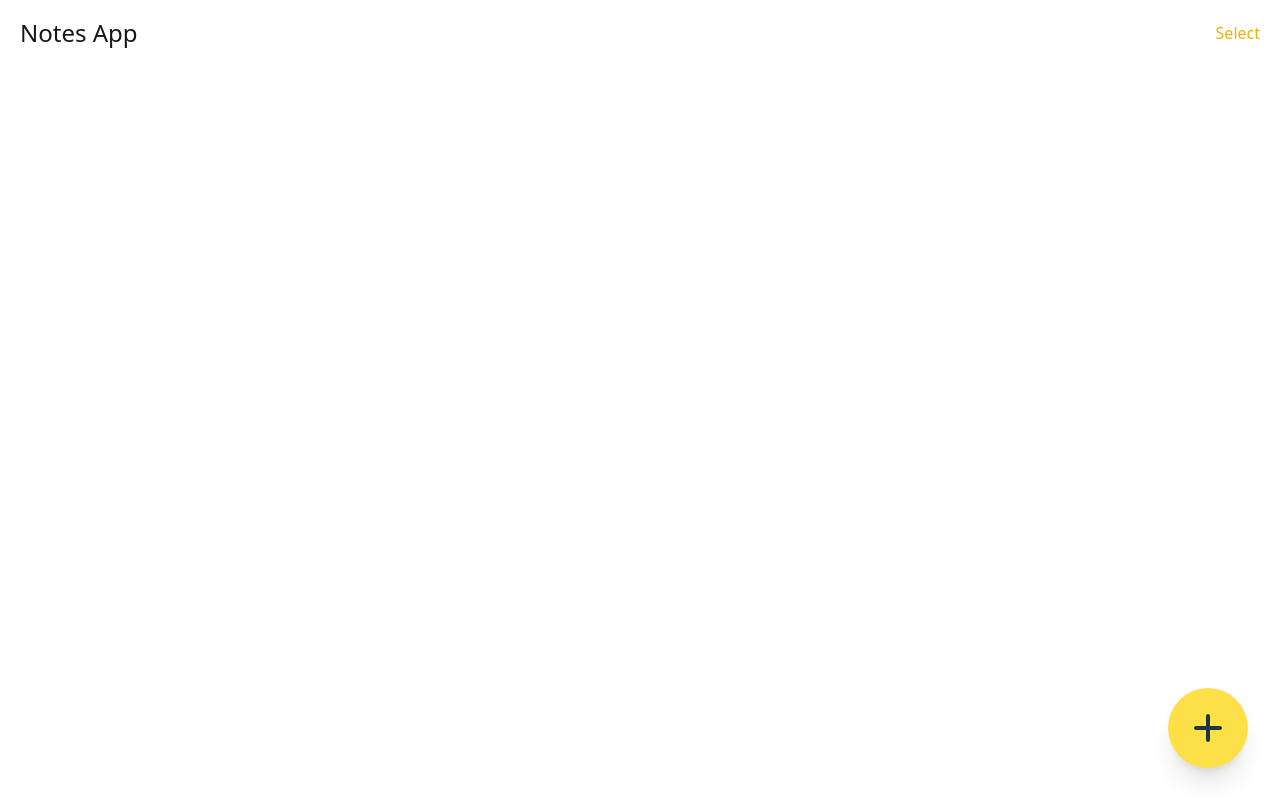
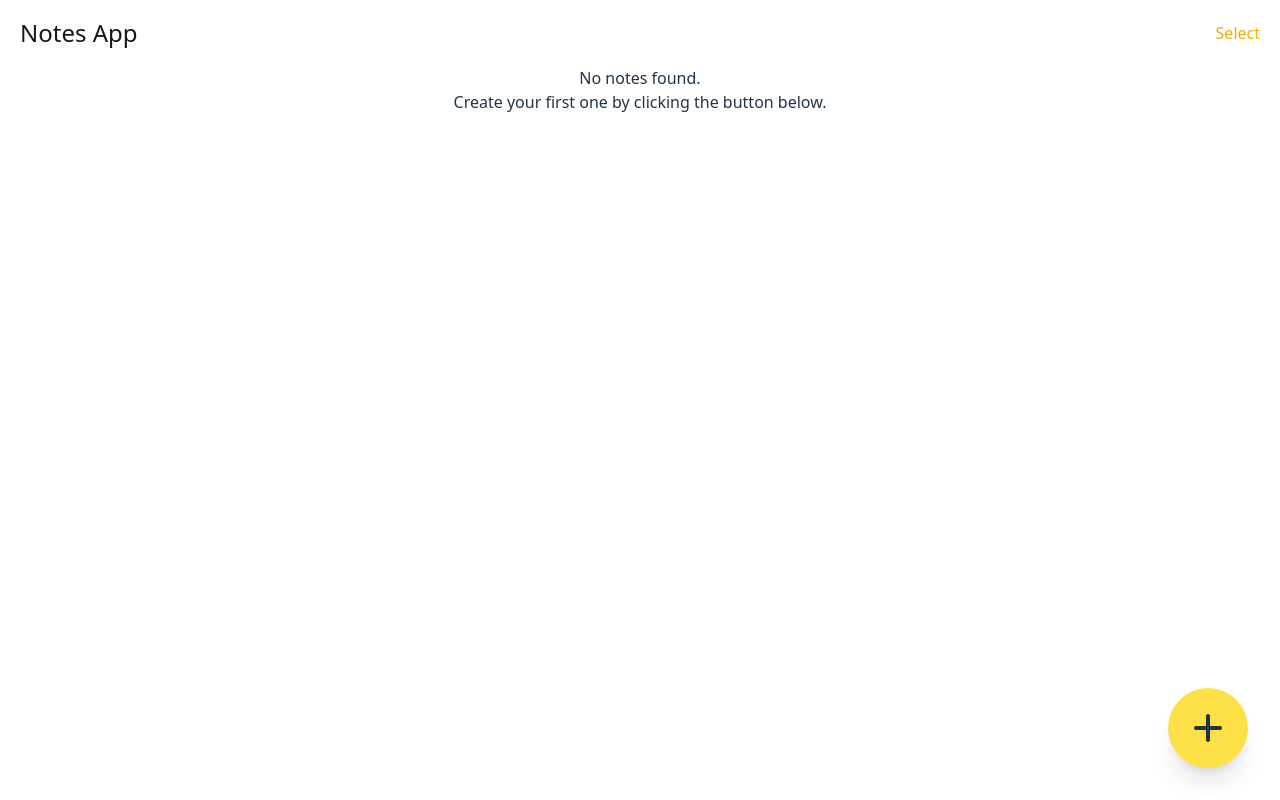
Before and after one commit to arslanninin/notes-app-vue, a Vue app: page / in a window 1280 px wide. Built offline with nearby package versions, Linux system fonts and the light colour scheme.

Commit message:
feat(ui): show empty state message when no notes exist

```diff
--- a/src/components/NoteList.vue
+++ b/src/components/NoteList.vue
@@ -13,7 +13,13 @@ const emit = defineEmits(["delete", "open"]);
 
 <template class="flex w-screen">
     <div class="flex flex-col gap-2">
-        <div v-for="note in notes" :key="note.id" class="flex">
+        <div v-if="notes.length === 0" class="flex items-center justify-center">
+            <p>
+                No notes found.<br />Create your first one by clicking the
+                button below.
+            </p>
+        </div>
+        <div v-else v-for="note in notes" :key="note.id" class="flex">
             <NoteCard :note="note" @open="emit('open', note.id)" />
 
             <button
```
